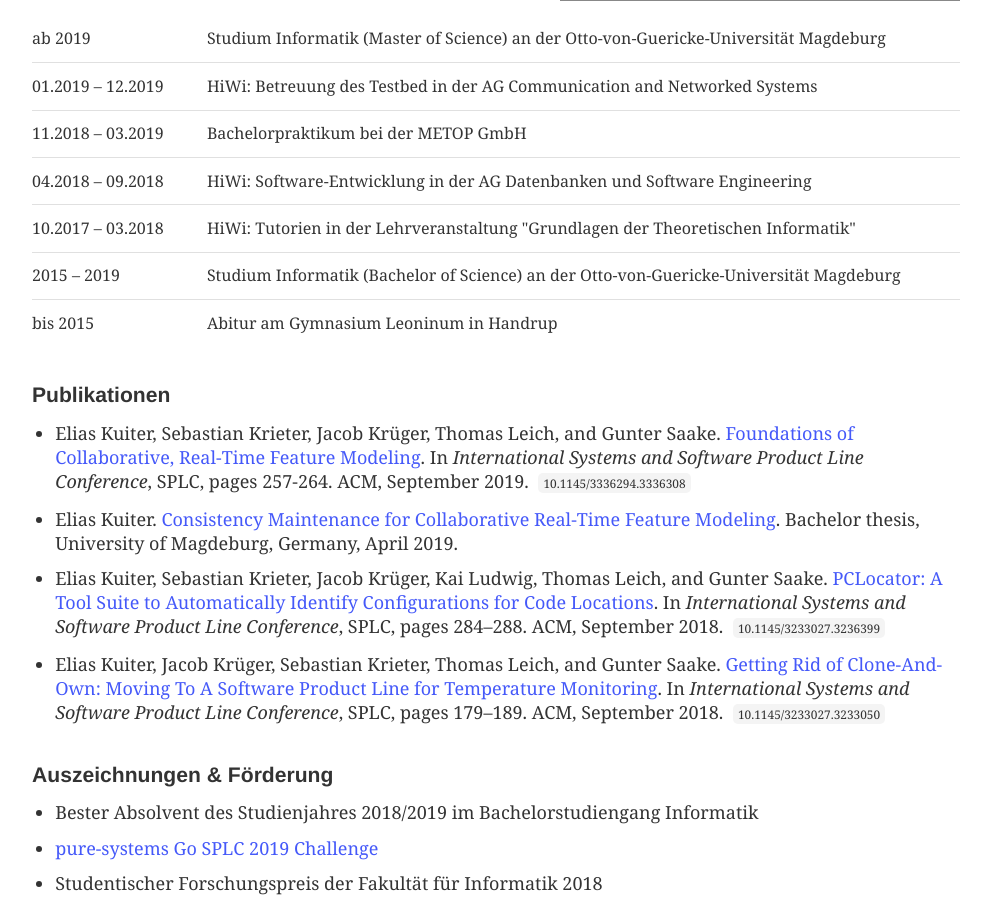
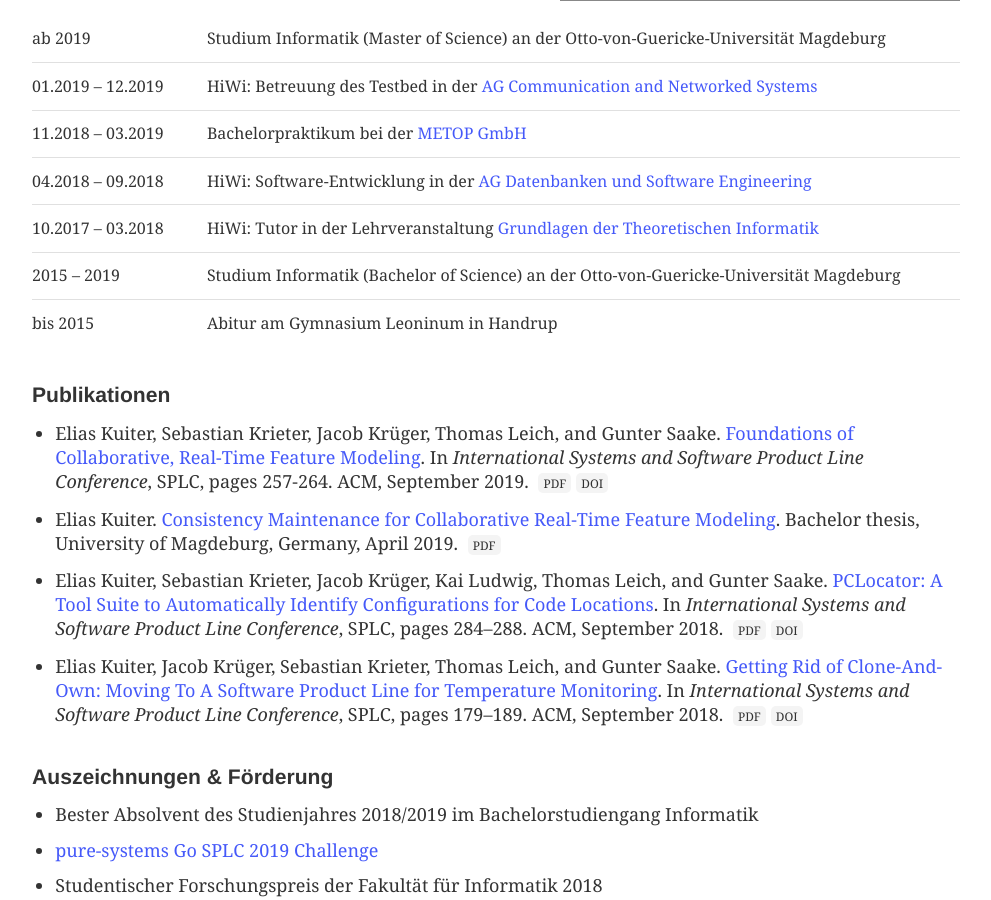
Before and after one commit to ekuiter/www.elias-kuiter.de, a Gatsby site: page / in a window 1280 px wide. Shown: the part 706-1606 px from the top of the page, without its empty margins (144-1135 px from the left). Built offline with nearby package versions, Linux system fonts and the light colour scheme; Gatsby itself is replaced by a stand-in of ours.

Commit message:
Some changes

```diff
--- a/src/data/publications.js
+++ b/src/data/publications.js
@@ -4,21 +4,21 @@ export default [
     title: 'Foundations of Collaborative, Real-Time Feature Modeling',
     publishedIn: 'International Systems and Software Product Line Conference',
     meta: 'SPLC, pages 257-264. ACM, September 2019',
-    href: 'http://www.elias-kuiter.de/splc19-foundations',
+    pdf: 'http://www.elias-kuiter.de/splc19-foundations',
     doi: '10.1145/3336294.3336308'
   },
   {
     authors: 'Elias Kuiter',
     title: 'Consistency Maintenance for Collaborative Real-Time Feature Modeling',
     meta: 'Bachelor thesis, University of Magdeburg, Germany, April 2019',
-    href: 'http://www.elias-kuiter.de/thesis'
+    pdf: 'http://www.elias-kuiter.de/thesis'
   },
   {
     authors: 'Elias Kuiter, Sebastian Krieter, Jacob Krüger, Kai Ludwig, Thomas Leich, and Gunter Saake',
     title: 'PCLocator: A Tool Suite to Automatically Identify Configurations for Code Locations',
     publishedIn: 'International Systems and Software Product Line Conference',
     meta: 'SPLC, pages 284–288. ACM, September 2018',
-    href: 'http://www.elias-kuiter.de/splc18-pclocator',
+    pdf: 'http://www.elias-kuiter.de/splc18-pclocator',
     doi: '10.1145/3233027.3236399'
   },
   {
@@ -26,7 +26,7 @@ export default [
     title: 'Getting Rid of Clone-And-Own: Moving To A Software Product Line for Temperature Monitoring',
     publishedIn: 'International Systems and Software Product Line Conference',
     meta: 'SPLC, pages 179–189. ACM, September 2018',
-    href: 'http://www.elias-kuiter.de/splc18-uvr2web',
+    pdf: 'http://www.elias-kuiter.de/splc18-uvr2web',
     doi: '10.1145/3233027.3233050'
   }
 ];
--- a/src/data/vita.js
+++ b/src/data/vita.js
@@ -6,22 +6,22 @@ export default [
   {
     from: '01.2019',
     to: '12.2019',
-    title: 'HiWi: Betreuung des Testbed in der AG Communication and Networked Systems'
+    title: 'HiWi: Betreuung des Testbed in der <a href="https:/comsys.ovgu.de/">AG Communication and Networked Systems</a>'
   },
   {
     from: '11.2018',
     to: '03.2019',
-    title: 'Bachelorpraktikum bei der METOP GmbH'
+    title: 'Bachelorpraktikum bei der <a href="https://metop.de/">METOP GmbH</a>'
   },
   {
     from: '04.2018',
     to: '09.2018',
-    title: 'HiWi: Software-Entwicklung in der AG Datenbanken und Software Engineering'
+    title: 'HiWi: Software-Entwicklung in der <a href="http://www.dbse.ovgu.de/">AG Datenbanken und Software Engineering</a>'
   },
   {
     from: '10.2017',
     to: '03.2018',
-    title: 'HiWi: Tutorien in der Lehrveranstaltung "Grundlagen der Theoretischen Informatik"'
+    title: 'HiWi: Tutor in der Lehrveranstaltung <a href="http://wwwisg.cs.uni-magdeburg.de/~stschirr/">Grundlagen der Theoretischen Informatik</a>'
   },
   {
     from: '2015',
--- a/src/pages/index.js
+++ b/src/pages/index.js
@@ -24,7 +24,7 @@ const VitaEntry = ({ from, to, title, href, meta }) => (
     <td>
       {href
         ? <a href={href}>{title}</a>
-        : title}
+        : <span dangerouslySetInnerHTML={{__html: title}}></span>}
       {meta
           ? <span>. {meta}.</span>
           : null}
@@ -32,12 +32,12 @@ const VitaEntry = ({ from, to, title, href, meta }) => (
   </tr>
 );
 
-const Publication = ({ authors, title, href, publishedIn, meta, doi }) => (
+const Publication = ({ authors, title, pdf, publishedIn, meta, doi }) => (
   <li>
     {authors}.
     {' '}
-    {href
-      ? <span><a href={href}>{title}</a>.</span>
+    {pdf
+      ? <span><a href={pdf}>{title}</a>.</span>
       : <span>{title}.</span>}
     {' '}
     {publishedIn
@@ -46,9 +46,18 @@ const Publication = ({ authors, title, href, publishedIn, meta, doi }) => (
             ? <span>{meta}.</span>
             : null}
     {' '}
+    {pdf
+      ? <span>
+          <span className={`${styles.button} ${blackLinksStyles.blackLinks}`}>
+              <a href={pdf}>PDF</a>
+          </span>
+        </span>
+      : null}
     {doi
-      ? <span className={`${styles.doi} ${blackLinksStyles.blackLinks}`}>
-          <a href={`https://doi.org/${doi}`}>{doi}</a>
+      ? <span>
+          <span className={`${styles.button} ${blackLinksStyles.blackLinks}`}>
+              <a href={`https://doi.org/${doi}`}>DOI</a>
+          </span>
         </span>
       : null}
   </li>
--- a/src/stylesheets/index.module.css
+++ b/src/stylesheets/index.module.css
@@ -1,4 +1,4 @@
-.doi {
+.button {
     font-size: 0.66em;
     background-color: #f4f4f4;
     border-radius: 5px;
```
